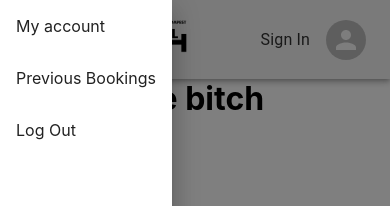
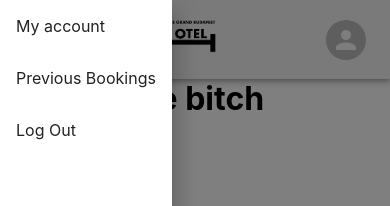
Before and after one commit to isaias-alt/hotel-resevation-web, a React (Create React App) app: page / in a window 390 px wide. Both pictures are taken after a click on the button "menu". Shown: the top 206 px of the page. Built offline with nearby package versions, Linux system fonts and the light colour scheme.

Commit message:
finishing the header for mobile

```diff
--- a/src/components/Header.jsx
+++ b/src/components/Header.jsx
@@ -1,4 +1,4 @@
-import { useState } from "react";
+import { useEffect, useState } from "react";
 import { Link } from "react-router-dom";
 import logo from "../assets/images/logo.png";
 import {
@@ -18,18 +18,28 @@ import MenuIcon from "@material-ui/icons/Menu";
 
 const Header = () => {
   const [tablet, setTablet] = useState(true);
+  const [mobile, setMobile] = useState(true);
   const [draweropen, setDraweropen] = useState(false);
   const classes = useStyle();
 
-  const displayTablet = () => {
+  useEffect(() => {
+    const responsiveMobile = () =>
+      window.innerWidth < 580 ? setMobile(true) : setMobile(false);
+    responsiveMobile();
+    window.addEventListener("resize", () => responsiveMobile());
+    const responsiveTablet = () =>
+      window.innerWidth < 900 ? setTablet(true) : setTablet(false);
+    responsiveTablet();
+    window.addEventListener("resize", () => responsiveTablet());
+  }, []);
+
+  const displayMobile = () => {
     const handleDrawerOpen = () => {
       setDraweropen(true);
     };
-
     const handleDrawerClose = () => {
       setDraweropen(false);
     };
-
     const headersData = ["My account", "Previous Bookings", "Log Out"];
     const getDrawerChoices = () => {
       return headersData.map((data, index) => {
@@ -40,7 +50,55 @@ const Header = () => {
         );
       });
     };
+    return (
+      <Toolbar className={classes.toolbar}>
+        <IconButton
+          {...{
+            edge: "start",
+            color: "default",
+            "aria-label": "menu",
+            "aria-haspopup": "true",
+            onClick: handleDrawerOpen,
+          }}
+        >
+          <MenuIcon fontSize="large" />
+        </IconButton>
+        <Drawer
+          {...{
+            anchor: "left",
+            open: draweropen,
+            onClose: handleDrawerClose,
+          }}
+        >
+          <div>{getDrawerChoices()}</div>
+        </Drawer>
+        <Link to="/">
+          <img src={logo} alt="logo" className={classes.logo} />
+        </Link>
+        <div className={classes.right}>
+          <Avatar className={classes.avatar} />
+        </div>
+      </Toolbar>
+    );
+  };
 
+  const displayTablet = () => {
+    const handleDrawerOpen = () => {
+      setDraweropen(true);
+    };
+    const handleDrawerClose = () => {
+      setDraweropen(false);
+    };
+    const headersData = ["My account", "Previous Bookings", "Log Out"];
+    const getDrawerChoices = () => {
+      return headersData.map((data, index) => {
+        return (
+          <List key={index}>
+            <ListItem button>{data}</ListItem>
+          </List>
+        );
+      });
+    };
     return (
       <Toolbar className={classes.toolbar}>
         <IconButton
@@ -98,7 +156,11 @@ const Header = () => {
 
   return (
     <AppBar className={classes.root}>
-      {tablet ? displayTablet() : displayDesktop()}
+      {mobile
+        ? displayMobile()
+        : displayDesktop() && tablet
+        ? displayTablet()
+        : displayDesktop()}
     </AppBar>
   );
 };
```
